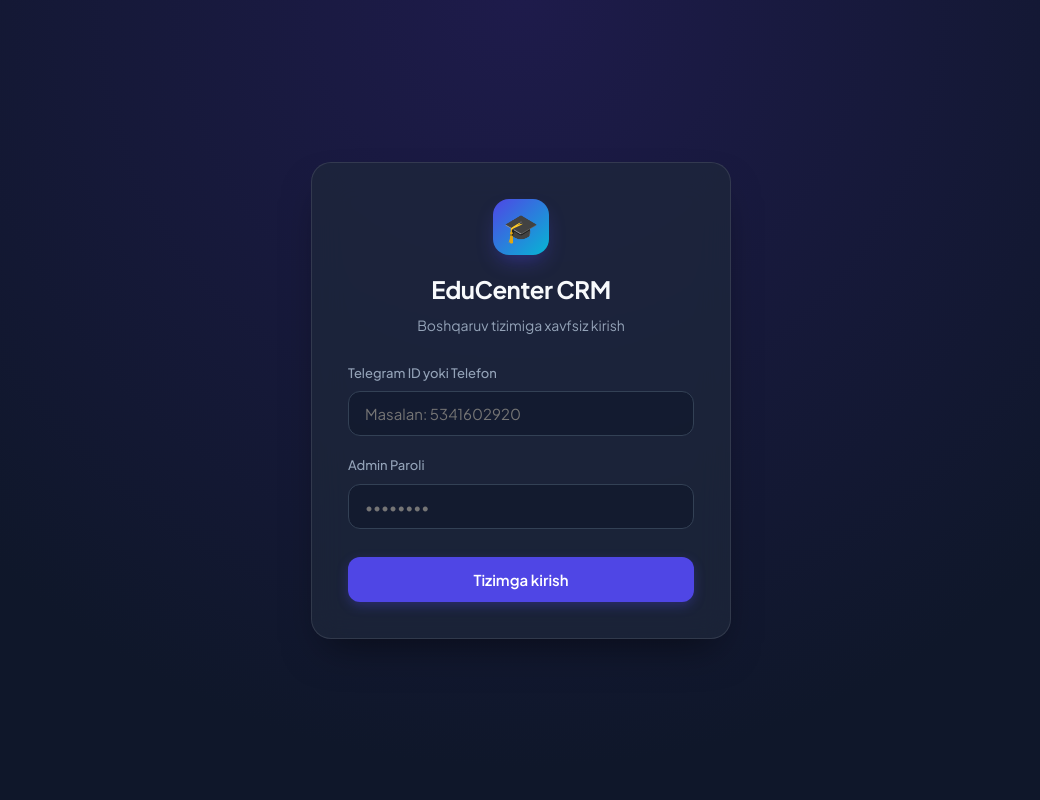
After one commit to bobojonovalobek7-dotcom/crm-bot, a FastAPI app: template webapp/templates/login.html in a window 1280 px wide. The commit adds this page. Shown: the whole page, without its empty margins (119-1159 px from the left). Run offline with FastAPI, Linux system fonts and the light colour scheme; the template is opened without the code that fills it, so the values that code supplies are empty; some libraries are stand-ins or nearby versions.

Commit message:
UI yaxshilanishi va form UX uchun loading animation qo'shildi

```diff
--- a/config.py
+++ b/config.py
@@ -41,6 +41,7 @@ WEBAPP_BASE_URL = os.getenv("WEBAPP_BASE_URL", "http://localhost:8000")
 DATABASE_PATH = os.getenv("DATABASE_PATH", "educenter.db")
 DATABASE_URL = os.getenv("DATABASE_URL", f"sqlite+aiosqlite:///{DATABASE_PATH}")
 PROXY_URL = os.getenv("PROXY_URL", "").strip() or None
+ADMIN_PASSWORD = os.getenv("ADMIN_PASSWORD", "zahro2026").strip()
 
 
 def is_super_admin(telegram_id: int | None) -> bool:
--- a/database/db.py
+++ b/database/db.py
@@ -6,8 +6,10 @@ from database.models import DB_NAME
 
 @asynccontextmanager
 async def get_db():
-    async with aiosqlite.connect(DB_NAME) as db:
+    async with aiosqlite.connect(DB_NAME, timeout=30.0) as db:
         await db.execute("PRAGMA foreign_keys = ON;")
+        await db.execute("PRAGMA journal_mode = WAL;")
+        await db.execute("PRAGMA busy_timeout = 30000;")
         db.row_factory = aiosqlite.Row
         yield db
 
--- a/database/models.py
+++ b/database/models.py
@@ -4,8 +4,10 @@ DB_NAME = "educenter.db"
 
 
 async def init_db():
-    async with aiosqlite.connect(DB_NAME) as db:
+    async with aiosqlite.connect(DB_NAME, timeout=30.0) as db:
         await db.execute("PRAGMA foreign_keys = ON;")
+        await db.execute("PRAGMA journal_mode = WAL;")
+        await db.execute("PRAGMA busy_timeout = 30000;")
 
         # Foydalanuvchilar (O'quvchi, O'qituvchi, Admin, Ota-ona)
         await db.execute("""
--- a/webapp/app.py
+++ b/webapp/app.py
@@ -12,8 +12,16 @@ import httpx
 from openpyxl import Workbook
 import aiosqlite
 
-from config import BOT_TOKEN, DATABASE_PATH, PROXY_URL
+from config import BOT_TOKEN, DATABASE_PATH, PROXY_URL, ADMIN_PASSWORD, SUPER_ADMIN_IDS, is_super_admin, is_admin
 from database.models import DB_NAME, init_db
+from webapp.auth import (
+    validate_telegram_init_data,
+    create_session_token,
+    verify_session_token,
+    get_session_user,
+    SESSION_COOKIE_NAME,
+    SESSION_MAX_AGE,
+)
 from database.db import (
     get_db,
     add_user,
@@ -177,7 +185,125 @@ async def create_user_record(full_name: str, phone: str = "", role: str = "paren
     return {"status": "success", "role": normalized_role, "message": f"{normalized_role} muvaffaqiyatli yaratildi."}
 
 
-# ==================== HTML ROUTES ====================
+def is_test_environment(request: Request) -> bool:
+    ua = request.headers.get("user-agent", "").lower()
+    host = request.url.hostname or ""
+    return "testclient" in ua or host in ("test", "testserver")
+
+
+# ==================== AUTH & HTML ROUTES ====================
+
+@app.get("/login")
+async def login_page(request: Request):
+    user = await get_session_user(request)
+    if user and user.get("role") in {"super_admin", "admin"}:
+        return RedirectResponse(url="/admin", status_code=302)
+    return templates.TemplateResponse(request=request, name="login.html")
+
+
+@app.get("/logout")
+async def logout():
+    response = RedirectResponse(url="/login", status_code=302)
+    response.delete_cookie(SESSION_COOKIE_NAME)
+    return response
+
+
+@app.post("/api/auth/telegram")
+async def api_auth_telegram(payload: dict):
+    init_data = payload.get("init_data", "")
+    validated = validate_telegram_init_data(init_data, BOT_TOKEN)
+    if not validated or not validated.get("user"):
+        raise HTTPException(status_code=400, detail="Telegram ma'lumotlari tasdiqlanmadi.")
+
+    tg_user = validated["user"]
+    telegram_id = int(tg_user["id"])
+    user_db = await get_user(telegram_id)
+
+    role = "parent"
+    if is_super_admin(telegram_id):
+        role = "super_admin"
+    elif is_admin(telegram_id):
+        role = "admin"
+    elif user_db:
+        role = user_db["role"]
+
+    session_token = create_session_token({
+        "telegram_id": telegram_id,
+        "role": role,
+        "full_name": tg_user.get("first_name", "") + " " + tg_user.get("last_name", ""),
+        "db_user_id": user_db["id"] if user_db else None,
+    })
+
+    redirect_url = "/admin"
+    if role == "teacher" and user_db:
+        redirect_url = f"/teacher/{user_db['id']}"
+    elif role == "student" and user_db:
+        redirect_url = f"/student/{user_db['id']}"
+    elif role == "parent" and user_db:
+        children = await get_parent_students(user_db["id"])
+        target_id = children[0]["student_id"] if children else user_db["id"]
+        redirect_url = f"/parent/{target_id}"
+
+    response = JSONResponse({
+        "status": "success",
+        "role": role,
+        "redirect_url": redirect_url,
+    })
+    response.set_cookie(
+        key=SESSION_COOKIE_NAME,
+        value=session_token,
+        max_age=SESSION_MAX_AGE,
+        httponly=True,
+        samesite="lax",
+    )
+    return response
+
+
+@app.post("/api/auth/login")
+async def api_auth_login(payload: dict):
+    raw_id = str(payload.get("telegram_id", "")).strip()
+    password = str(payload.get("password", "")).strip()
+
+    if not password:
+        raise HTTPException(status_code=400, detail="Parol kiritilmadi.")
+
+    if password != ADMIN_PASSWORD:
+        raise HTTPException(status_code=401, detail="Admin paroli noto'g'ri.")
+
+    telegram_id = None
+    if raw_id.isdigit():
+        telegram_id = int(raw_id)
+
+    role = "admin"
+    if is_super_admin(telegram_id):
+        role = "super_admin"
+    elif telegram_id:
+        u = await get_user(telegram_id)
+        if u and u["role"] in {"super_admin", "admin"}:
+            role = u["role"]
+        elif not is_admin(telegram_id):
+            role = "admin"
+
+    session_token = create_session_token({
+        "telegram_id": telegram_id or (SUPER_ADMIN_IDS[0] if SUPER_ADMIN_IDS else 5341602920),
+        "role": role,
+        "full_name": "Admin",
+    })
+
+    response = JSONResponse({
+        "status": "success",
+        "role": role,
+        "redirect_url": "/admin",
+    })
+    response.set_cookie(
+        key=SESSION_COOKIE_NAME,
+        value=session_token,
+        max_age=SESSION_MAX_AGE,
+        httponly=True,
+        samesite="lax",
+    )
+    return response
+
 
 @app.get("/")
 async def home(request: Request):
@@ -196,6 +322,10 @@ async def home(request: Request):
 
 @app.get("/admin")
 async def admin_page(request: Request):
+    if not is_test_environment(request):
+        user = await get_session_user(request)
+        if not user or user.get("role") not in {"super_admin", "admin"}:
+            return RedirectResponse(url="/login", status_code=302)
     async with get_db() as db:
         async with db.execute("SELECT * FROM users WHERE role = 'student' ORDER BY full_name") as c:
             students = await c.fetchall()
@@ -410,7 +540,11 @@ async def student_page(request: Request, student_id: int):
 
 
 @app.get("/admin/backup")
-async def backup_database():
+async def backup_database(request: Request):
+    if not is_test_environment(request):
+        user = await get_session_user(request)
+        if not user or user.get("role") != "super_admin":
+            raise HTTPException(status_code=403, detail="Faqat Super Admin uchun ruxsat berilgan")
     if not os.path.exists(DATABASE_PATH):
         raise HTTPException(status_code=404, detail="Baza fayli topilmadi")
     filename = f"educenter_backup_{datetime.now().strftime('%Y%m%d_%H%M%S')}.db"
--- /dev/null
+++ b/webapp/auth.py
@@ -0,0 +1,114 @@
+import hmac
+import hashlib
+import json
+import time
+import base64
+from urllib.parse import parse_qsl
+from fastapi import Request
+
+from config import BOT_TOKEN, SUPER_ADMIN_IDS, ADMIN_IDS, is_super_admin, is_admin
+from database.db import get_user
+
+SESSION_COOKIE_NAME = "educenter_session"
+SESSION_MAX_AGE = 7 * 24 * 3600  # 7 kun
+
+
+def validate_telegram_init_data(init_data: str, bot_token: str = BOT_TOKEN) -> dict | None:
+    """
+    Validates Telegram Mini App initData using HMAC-SHA256 signature algorithm:
+    https://core.telegram.org/bots/webapps#validating-data-received-via-the-mini-app
+    """
+    if not init_data or not bot_token:
+        return None
+
+    try:
+        parsed_data = dict(parse_qsl(init_data, keep_blank_values=True))
+        if "hash" not in parsed_data:
+            return None
+
+        received_hash = parsed_data.pop("hash")
+        data_check_string = "\n".join(f"{k}={v}" for k, v in sorted(parsed_data.items()))
+
+        # Secret key = HMAC_SHA256(key="WebAppData", msg=bot_token)
+        secret_key = hmac.new(b"WebAppData", bot_token.encode("utf-8"), hashlib.sha256).digest()
+        calculated_hash = hmac.new(secret_key, data_check_string.encode("utf-8"), hashlib.sha256).hexdigest()
+
+        if hmac.compare_digest(calculated_hash, received_hash):
+            user_data = None
+            if "user" in parsed_data:
+                try:
+                    user_data = json.loads(parsed_data["user"])
+                except Exception:
+                    pass
+            return {"raw": parsed_data, "user": user_data}
+        return None
+    except Exception:
+        return None
+
+
+def create_session_token(payload: dict, secret: str = BOT_TOKEN) -> str:
+    """Creates a tamper-proof signed session token using HMAC-SHA256."""
+    data = dict(payload)
+    data["exp"] = int(time.time()) + SESSION_MAX_AGE
+    data_str = json.dumps(data, sort_keys=True)
+    signature = hmac.new(secret.encode("utf-8"), data_str.encode("utf-8"), hashlib.sha256).hexdigest()
+    b64_data = base64.urlsafe_b64encode(data_str.encode("utf-8")).decode("utf-8")
+    return f"{b64_data}.{signature}"
+
+
+def verify_session_token(token: str, secret: str = BOT_TOKEN) -> dict | None:
+    """Verifies a tamper-proof signed session token."""
+    if not token or "." not in token:
+        return None
+
+    try:
+        b64_data, signature = token.rsplit(".", 1)
+        data_str = base64.urlsafe_b64decode(b64_data.encode("utf-8")).decode("utf-8")
+
+        expected_sig = hmac.new(secret.encode("utf-8"), data_str.encode("utf-8"), hashlib.sha256).hexdigest()
+        if not hmac.compare_digest(expected_sig, signature):
+            return None
+
+        data = json.loads(data_str)
+        if time.time() > data.get("exp", 0):
+            return None  # Expired
+
+        return data
+    except Exception:
+        return None
+
+
+async def get_session_user(request: Request) -> dict | None:
+    """Extracts authenticated user from cookies or X-Telegram-Init-Data header."""
+    # 1. Check signed cookie
+    cookie_token = request.cookies.get(SESSION_COOKIE_NAME)
+    if cookie_token:
+        session = verify_session_token(cookie_token)
+        if session:
+            return session
+
+    # 2. Check X-Telegram-Init-Data header (direct Telegram WebApp requests)
+    tg_header = request.headers.get("X-Telegram-Init-Data")
+    if tg_header:
+        validated = validate_telegram_init_data(tg_header)
+        if validated and validated.get("user"):
+            tg_user = validated["user"]
+            telegram_id = int(tg_user["id"])
+            user_db = await get_user(telegram_id)
+
+            role = "parent"
+            if is_super_admin(telegram_id):
+                role = "super_admin"
+            elif is_admin(telegram_id):
+                role = "admin"
+            elif user_db:
+                role = user_db["role"]
+
+            return {
+                "telegram_id": telegram_id,
+                "role": role,
+                "full_name": tg_user.get("first_name", "") + " " + tg_user.get("last_name", ""),
+                "db_user_id": user_db["id"] if user_db else None,
+            }
+
+    return None
--- a/webapp/static/css/style.css
+++ b/webapp/static/css/style.css
@@ -231,3 +231,30 @@ body {
 #toast.show {
     transform: translateY(0);
 }
+
+/* Mobile & WebApp Responsive Enhancements */
+.no-scrollbar::-webkit-scrollbar {
+    display: none;
+}
+.no-scrollbar {
+    -ms-overflow-style: none;
+    scrollbar-width: none;
+}
+
+.tab-nav-container {
+    overflow-x: auto;
+    white-space: nowrap;
+    -webkit-overflow-scrolling: touch;
+}
+
+@media (max-width: 640px) {
+    .tab-btn {
+        padding: 0.5rem 0.85rem;
+        font-size: 0.825rem;
+        white-space: nowrap;
+    }
+    .custom-table th, .custom-table td {
+        padding: 0.6rem 0.75rem;
+        font-size: 0.8rem;
+    }
+}
--- /dev/null
+++ b/webapp/templates/login.html
@@ -0,0 +1,249 @@
+<!DOCTYPE html>
+<html lang="uz">
+<head>
+    <meta charset="UTF-8">
+    <meta name="viewport" content="width=device-width, initial-scale=1.0">
+    <title>EduCenter CRM — Kirish</title>
+    <script src="https://telegram.org/js/telegram-web-app.js"></script>
+    <link rel="preconnect" href="https://fonts.googleapis.com">
+    <link rel="preconnect" href="https://fonts.gstatic.com" crossorigin>
+    <link href="https://fonts.googleapis.com/css2?family=Plus+Jakarta+Sans:wght@400;500;600;700&display=swap" rel="stylesheet">
+    <link rel="stylesheet" href="/static/css/style.css">
+    <style>
+        :root {
+            --bg-color: #0f172a;
+            --card-bg: #1e293b;
+            --text-main: #f8fafc;
+            --text-muted: #94a3b8;
+            --primary: #4f46e5;
+            --primary-hover: #4338ca;
+            --border-color: #334155;
+        }
+        body {
+            font-family: 'Plus Jakarta Sans', sans-serif;
+            background: radial-gradient(circle at 50% 0%, #1e1b4b 0%, #0f172a 75%);
+            color: var(--text-main);
+            min-height: 100vh;
+            display: flex;
+            align-items: center;
+            justify-content: center;
+            padding: 1.25rem;
+            margin: 0;
+        }
+        .login-card {
+            background: rgba(30, 41, 59, 0.7);
+            backdrop-filter: blur(16px);
+            border: 1px solid rgba(255, 255, 255, 0.1);
+            border-radius: 1.25rem;
+            padding: 2.25rem;
+            width: 100%;
+            max-width: 420px;
+            box-shadow: 0 20px 40px -15px rgba(0, 0, 0, 0.5);
+            text-align: center;
+        }
+        .logo-box {
+            width: 3.5rem;
+            height: 3.5rem;
+            background: linear-gradient(135deg, #4f46e5, #06b6d4);
+            border-radius: 1rem;
+            display: inline-flex;
+            align-items: center;
+            justify-content: center;
+            font-size: 1.75rem;
+            margin-bottom: 1rem;
+            box-shadow: 0 10px 20px -5px rgba(79, 70, 229, 0.4);
+        }
+        h2 {
+            font-size: 1.5rem;
+            font-weight: 700;
+            margin: 0 0 0.5rem 0;
+            letter-spacing: -0.02em;
+        }
+        p.subtitle {
+            color: var(--text-muted);
+            font-size: 0.875rem;
+            margin: 0 0 1.75rem 0;
+        }
+        .form-group {
+            text-align: left;
+            margin-bottom: 1.25rem;
+        }
+        label {
+            display: block;
+            font-size: 0.8125rem;
+            font-weight: 500;
+            color: var(--text-muted);
+            margin-bottom: 0.5rem;
+        }
+        input {
+            width: 100%;
+            box-sizing: border-box;
+            background: rgba(15, 23, 42, 0.6);
+            border: 1px solid var(--border-color);
+            border-radius: 0.75rem;
+            padding: 0.75rem 1rem;
+            color: #fff;
+            font-size: 0.9375rem;
+            font-family: inherit;
+            outline: none;
+            transition: all 0.2s ease;
+        }
+        input:focus {
+            border-color: #6366f1;
+            box-shadow: 0 0 0 3px rgba(99, 102, 241, 0.25);
+        }
+        .btn-submit {
+            width: 100%;
+            background: #4f46e5;
+            color: #fff;
+            border: none;
+            border-radius: 0.75rem;
+            padding: 0.8125rem;
+            font-size: 0.9375rem;
+            font-weight: 600;
+            font-family: inherit;
+            cursor: pointer;
+            transition: all 0.2s ease;
+            box-shadow: 0 4px 12px rgba(79, 70, 229, 0.3);
+            margin-top: 0.5rem;
+        }
+        .btn-submit:hover {
+            background: #4338ca;
+            transform: translateY(-1px);
+        }
+        .status-msg {
+            margin-top: 1rem;
+            font-size: 0.875rem;
+            display: none;
+            padding: 0.75rem;
+            border-radius: 0.5rem;
+        }
+        .status-error {
+            background: rgba(239, 68, 68, 0.15);
+            border: 1px solid rgba(239, 68, 68, 0.3);
+            color: #fca5a5;
+        }
+        .status-success {
+            background: rgba(16, 185, 129, 0.15);
+            border: 1px solid rgba(16, 185, 129, 0.3);
+            color: #6ee7b7;
+        }
+        .tg-loader {
+            display: none;
+            padding: 1.5rem 0;
+        }
+        .spinner {
+            width: 2rem;
+            height: 2rem;
+            border: 3px solid rgba(255, 255, 255, 0.1);
+            border-top-color: #6366f1;
+            border-radius: 50%;
+            animation: spin 0.8s linear infinite;
+            margin: 0 auto 0.75rem auto;
+        }
+        @keyframes spin {
+            to { transform: rotate(360deg); }
+        }
+    </style>
+</head>
+<body>
+    <div class="login-card">
+        <div class="logo-box">🎓</div>
+        <h2>EduCenter CRM</h2>
+        <p class="subtitle">Boshqaruv tizimiga xavfsiz kirish</p>
+
+        <div id="tg-loader" class="tg-loader">
+            <div class="spinner"></div>
+            <p class="text-sm text-slate-300">Telegram orqali avtomatik tasdiqlanmoqda...</p>
+        </div>
+
+        <form id="login-form" onsubmit="handleLogin(event)">
+            <div class="form-group">
+                <label for="telegram_id">Telegram ID yoki Telefon</label>
+                <input type="text" id="telegram_id" placeholder="Masalan: 5341602920" required autocomplete="username">
+            </div>
+
+            <div class="form-group">
+                <label for="password">Admin Paroli</label>
+                <input type="password" id="password" placeholder="••••••••" required autocomplete="current-password">
+            </div>
+
+            <button type="submit" class="btn-submit" id="submit-btn">Tizimga kirish</button>
+        </form>
+
+        <div id="status-box" class="status-msg"></div>
+    </div>
+
+    <script>
+        // Telegram Web App auto-login check
+        document.addEventListener("DOMContentLoaded", async () => {
+            const tg = window.Telegram?.WebApp;
+            if (tg && tg.initData) {
+                document.getElementById("login-form").style.display = "none";
+                document.getElementById("tg-loader").style.display = "block";
+
+                try {
+                    const res = await fetch("/api/auth/telegram", {
+                        method: "POST",
+                        headers: { "Content-Type": "application/json" },
+                        body: JSON.stringify({ init_data: tg.initData })
+                    });
+                    const data = await res.json();
+                    if (res.ok && data.status === "success") {
+                        window.location.href = data.redirect_url || "/admin";
+                        return;
+                    }
+                } catch (e) {
+                    console.log("Auto-login note:", e);
+                }
+
+                // Fallback to manual form if auto-login didn't match
+                document.getElementById("tg-loader").style.display = "none";
+                document.getElementById("login-form").style.display = "block";
+            }
+        });
+
+        async function handleLogin(e) {
+            e.preventDefault();
+            const btn = document.getElementById("submit-btn");
+            const statusBox = document.getElementById("status-box");
+            btn.disabled = true;
+            btn.textContent = "Tekshirilmoqda...";
+            statusBox.style.display = "none";
+
+            const telegram_id = document.getElementById("telegram_id").value.trim();
+            const password = document.getElementById("password").value;
+
+            try {
+                const res = await fetch("/api/auth/login", {
+                    method: "POST",
+                    headers: { "Content-Type": "application/json" },
+                    body: JSON.stringify({ telegram_id, password })
+                });
+                const data = await res.json();
+
+                if (res.ok && data.status === "success") {
+                    statusBox.className = "status-msg status-success";
+                    statusBox.textContent = "Muvaffaqiyatli kirildi! Yo'naltirilmoqda...";
+                    statusBox.style.display = "block";
+                    setTimeout(() => {
+                        window.location.href = data.redirect_url || "/admin";
+                    }, 500);
+                } else {
+                    statusBox.className = "status-msg status-error";
+                    statusBox.textContent = data.detail || data.message || "Kirish ma'lumotlari noto'g'ri.";
+                    statusBox.style.display = "block";
+                    btn.disabled = false;
+                    btn.textContent = "Tizimga kirish";
+                }
+            } catch (err) {
+                statusBox.className = "status-msg status-error";
+                statusBox.textContent = "Server bilan aloqa uzildi. Qayta urinib ko'ring.";
+                statusBox.style.display = "block";
+                btn.disabled = false;
+                btn.textContent = "Tizimga kirish";
+            }
+        }
+    </script>
+</body>
+</html>
```
Also changed, not shown: bot/keyboards/default.py (+8 -26 lines), tests/test_auth.py (added, +62 -0 lines), tests/test_menu_and_deployment.py (+8 -16 lines), tests/test_student_handlers.py (+1 -1 lines), webapp/templates/admin.html (+28 -4 lines), webapp/templates/home.html (+22 -3 lines).
